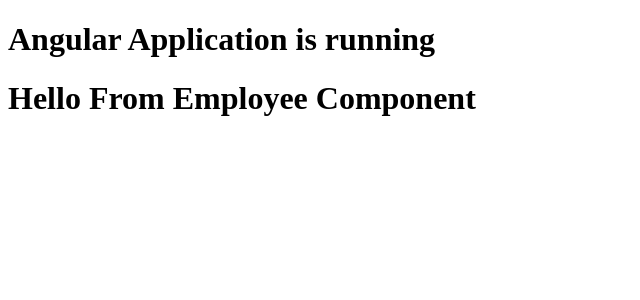
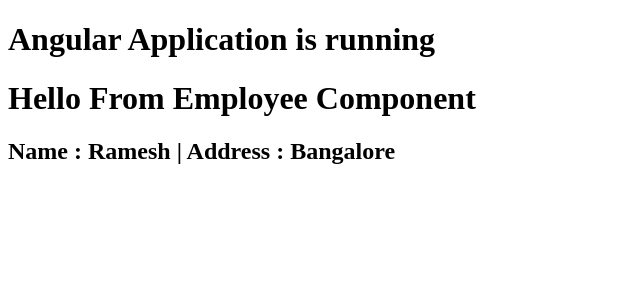
Before and after one commit to parmendra05/angular-basics, an Angular app: page / in a window 1280 px wide. Shown: the top 300 px of the page, without its empty margins (0-640 px from the left). Built offline with nearby package versions, Linux system fonts and the light colour scheme.

Commit message:
data binding using interpolation

```diff
--- a/src/app/components/employee/employee.component.html
+++ b/src/app/components/employee/employee.component.html
@@ -1 +1,2 @@
 <h1>Hello From Employee Component</h1>
+<h2> Name : {{name}}  | Address : {{address}}</h2>
--- a/src/app/components/employee/employee.component.ts
+++ b/src/app/components/employee/employee.component.ts
@@ -8,4 +8,7 @@
 })
 export class EmployeeComponent {
 
+  name ="Ramesh"
+  address ="Bangalore"
+
 }
```
